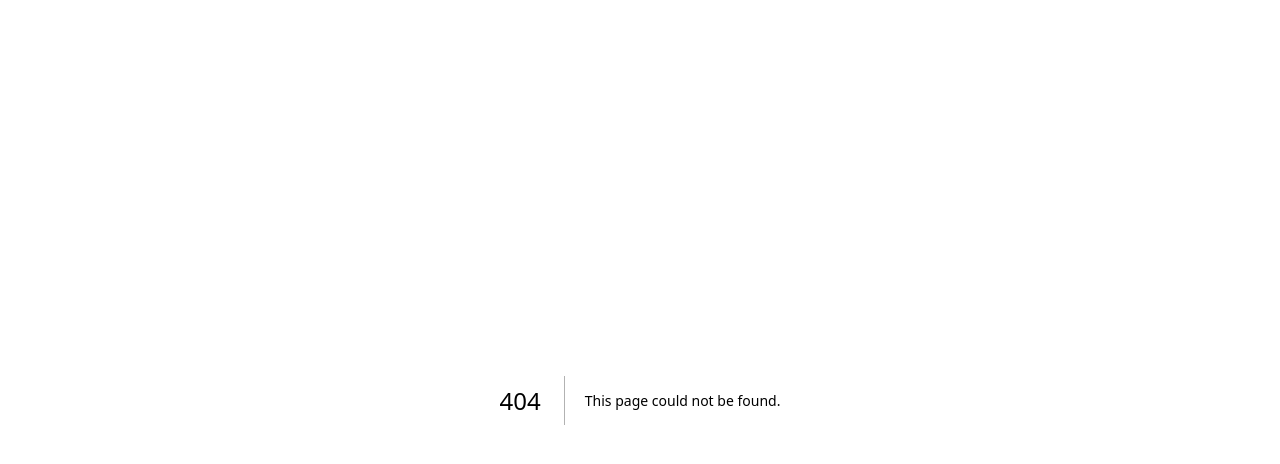
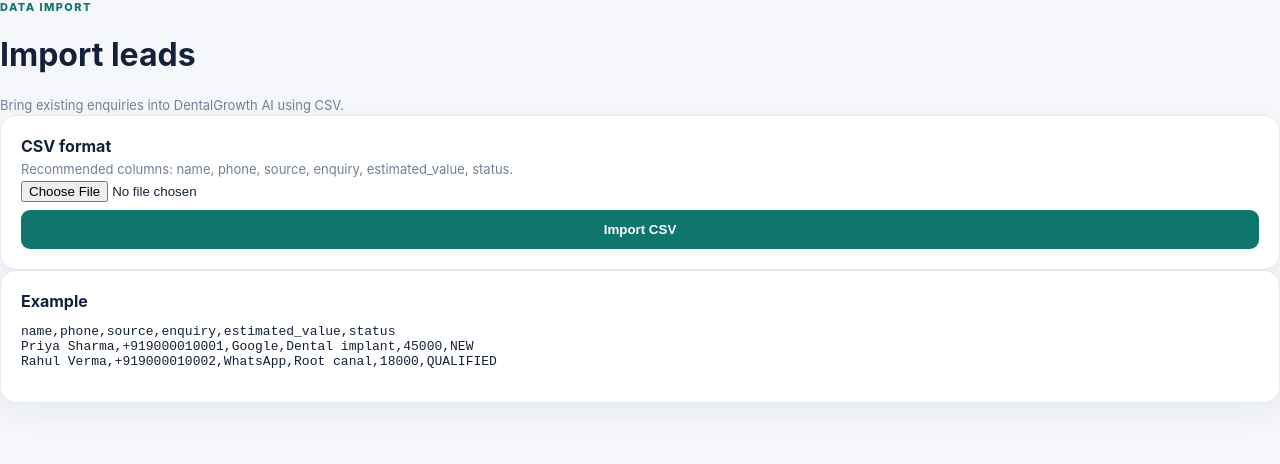
Before and after one commit to Bsuresh70/dentalcare, a Next.js app: page /leads/import in a window 1280 px wide. Before the commit this address had no page. Shown: the top 464 px of the page. Built offline with nearby package versions, Linux system fonts and the light colour scheme.

Commit message:
feat: add Phase 4 lead and patient management

```diff
--- /dev/null
+++ b/app/leads/import/page.tsx
@@ -0,0 +1,9 @@
+'use client';
+import { useState } from 'react';
+export default function ImportLeads(){
+ const [file,setFile]=useState<File|null>(null); const [status,setStatus]=useState('');
+ return <main className="page"><header className="pageHead"><div><p className="eyebrow">DATA IMPORT</p><h1>Import leads</h1><p className="muted">Bring existing enquiries into DentalGrowth AI using CSV.</p></div></header>
+ <section className="panel importPanel"><h3>CSV format</h3><p className="muted">Recommended columns: name, phone, source, enquiry, estimated_value, status.</p><div className="drop"><input type="file" accept=".csv,text/csv" onChange={e=>setFile(e.target.files?.[0]||null)}/>{file&&<strong>{file.name}</strong>}</div><button className="primary" onClick={()=>setStatus(file?'File selected. Supabase import processing will be connected next.':'Select a CSV file first.')}>Import CSV</button>{status&&<div className="toast">{status}</div>}</section>
+ <section className="panel"><h3>Example</h3><pre>{'name,phone,source,enquiry,estimated_value,status\nPriya Sharma,+919000010001,Google,Dental implant,45000,NEW\nRahul Verma,+919000010002,WhatsApp,Root canal,18000,QUALIFIED'}</pre></section>
+ </main>
+}
```
